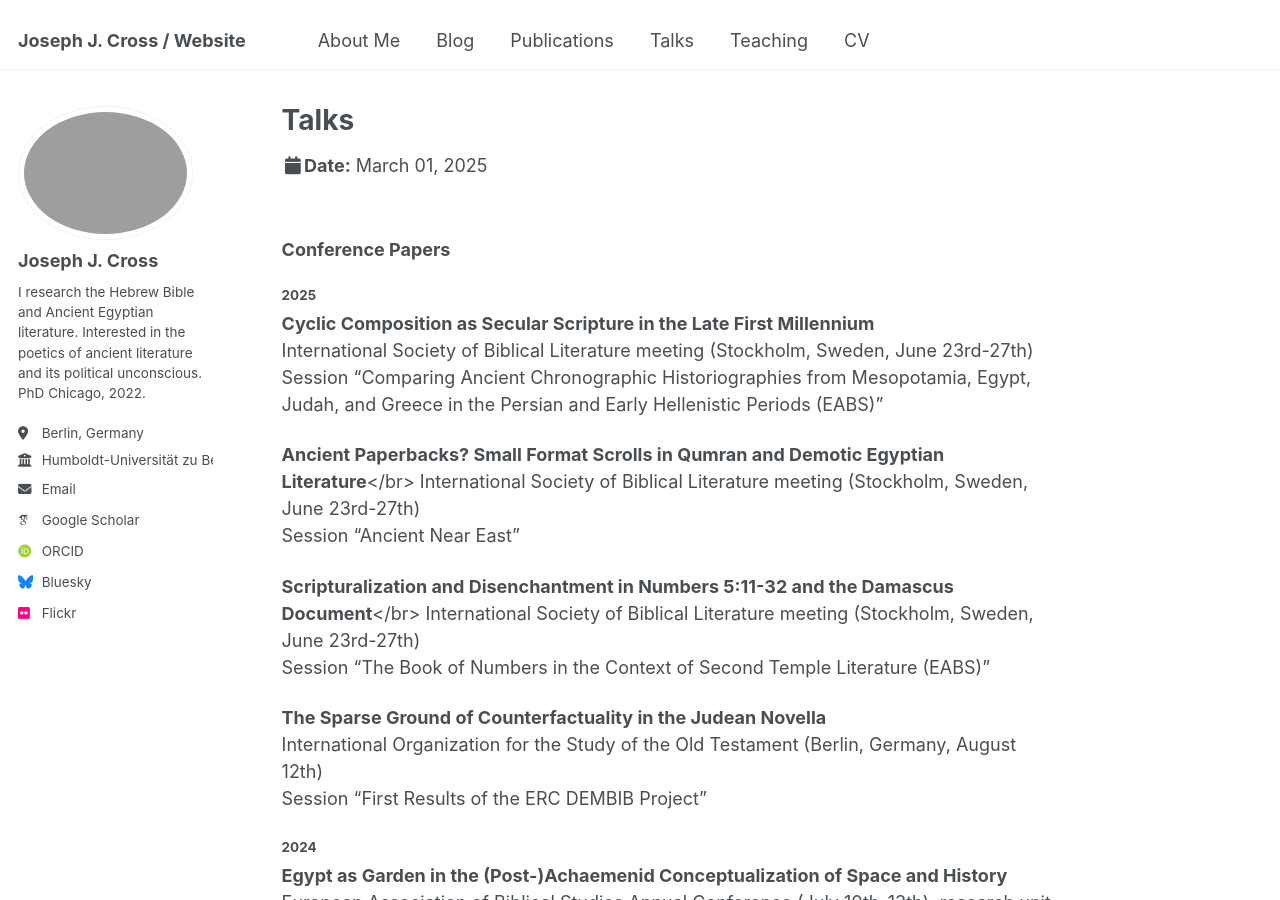
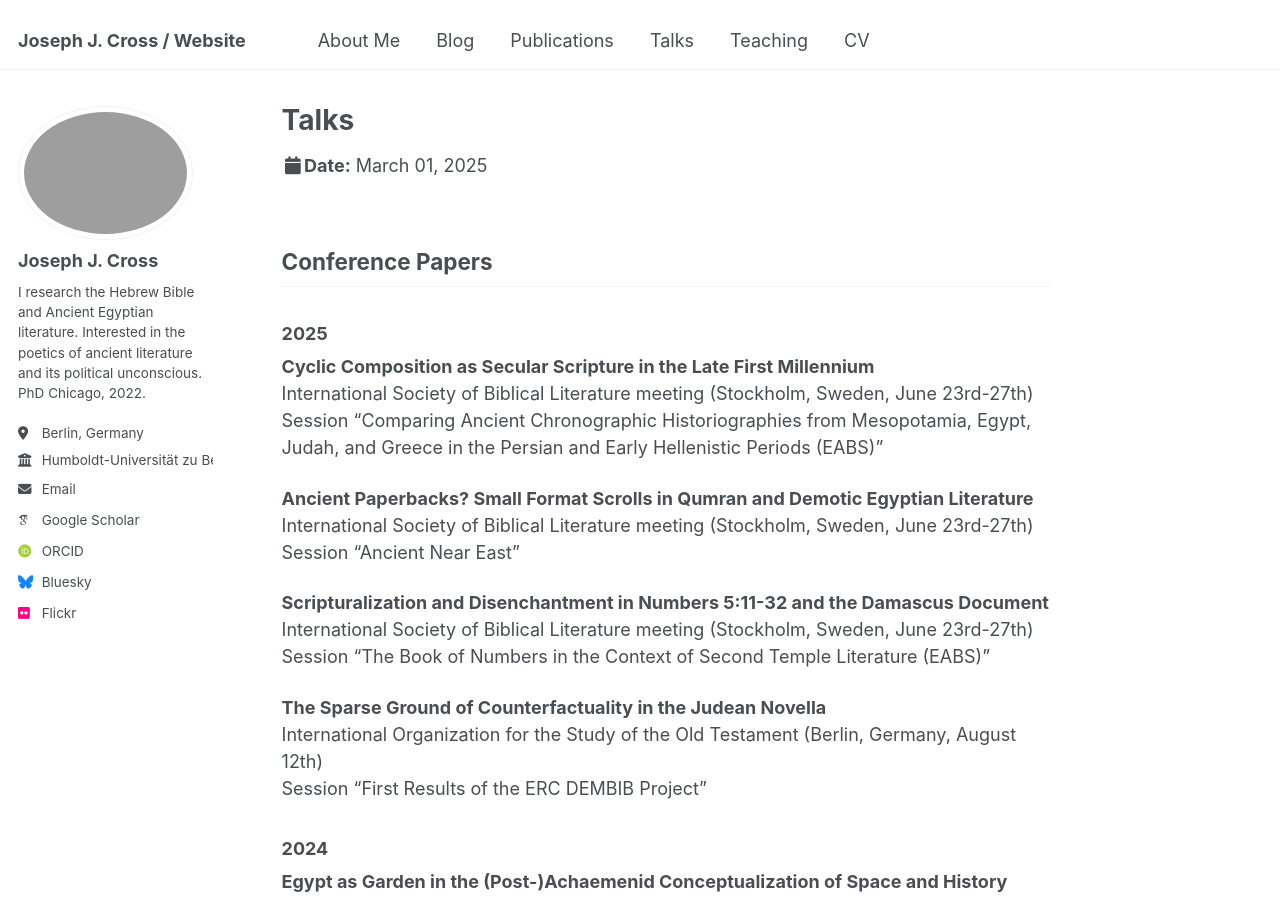
Before and after one commit to josephjcross/josephjcross.github.io, a Jekyll site: the page built from _talks/talks.md, in a window 1280 px wide and 900 px high. Built offline with Jekyll 4.4.1, drawn with Linux system fonts in a browser that asks for light colours; some web fonts are replaced.

```diff
--- a/_talks/talks.md
+++ b/_talks/talks.md
@@ -3,19 +3,19 @@ permalink: /talks/
 author_profile: true
 ---
 
-### <a name="papers"></a>Conference Papers
+## <a name="papers"></a>Conference Papers
 
-#### 2025
+### 2025
 
 **Cyclic Composition as Secular Scripture in the Late First Millennium**<br/>
 International Society of Biblical Literature meeting (Stockholm, Sweden, June 23rd-27th)<br/>
 Session “Comparing Ancient Chronographic Historiographies from Mesopotamia, Egypt, Judah, and Greece in the Persian and Early Hellenistic Periods (EABS)"<br/>
 
-**Ancient Paperbacks? Small Format Scrolls in Qumran and Demotic Egyptian Literature**</br>
+**Ancient Paperbacks? Small Format Scrolls in Qumran and Demotic Egyptian Literature**<br/>
 International Society of Biblical Literature meeting (Stockholm, Sweden, June 23rd-27th)<br/>
 Session “Ancient Near East”<br/>
 
-**Scripturalization and Disenchantment in Numbers 5:11-32 and the Damascus Document**</br>
+**Scripturalization and Disenchantment in Numbers 5:11-32 and the Damascus Document**<br/>
 International Society of Biblical Literature meeting (Stockholm, Sweden, June 23rd-27th)<br/>
 Session “The Book of Numbers in the Context of Second Temple Literature (EABS)"<br/>
 
@@ -23,7 +23,7 @@ Session “The Book of Numbers in the Context of Second Temple Literature (EABS)
 International Organization for the Study of the Old Testament (Berlin, Germany, August 12th)<br/>
 Session “First Results of the ERC DEMBIB Project”<br/>
 
-#### 2024
+### 2024
 
 **Egypt as Garden in the (Post-)Achaemenid Conceptualization of Space and History**<br/>
 European Association of Biblical Studies Annual Conference (July 10th-13th), research unit "Comparing Ancient Chronographic Historiographies from Mesopotamia, Egypt, Judah, and Greece in the Persian and Early Hellenistic Periods" (with José Rafael Saade)
@@ -34,7 +34,7 @@ Society of Biblical Literature Annual Meeting (November 11th-21st), program unit
 **Are All Texts Rivers? The Ending of MT Esther and the Multitextuality of Prose Fiction in the Hellenistic Period**<br/>
 Society of Biblical Literature Annual Meeting (November 11th-21st), program unit "Hebrew Scriptures and Cognate Literature"
 
-#### 2023
+### 2023
 
 **Rethinking the Ending of Esther in Light of Demotic Egyptian Papyri**<br/>
 Tagung der Fachgruppe für Altes Testament der WGTh, Berlin (_March 4_)
@@ -42,12 +42,12 @@ Tagung der Fachgruppe für Altes Testament der WGTh, Berlin (_March 4_)
 **Multiple Endings, Not Redactions in MT Esther**<br/>
 Alttestamentliche Sozietät, Theologische Fakultät, Humboldt-Universität zu Berlin (_January 4_)
 
-#### 2022
+### 2022
 
 **A “véritable cycle romanesque?” The Relationship between P. Krall and P. Spiegelberg Reconsidered**<br/>
 14th International Demotic Congress, Heidelberg (_September 6_)
 
-#### 2021
+### 2021
 
 **Group Writing as Text-Making Technique**<br/>
 Society for the Study of Egyptian Antiquities Scholars’ Colloquium, Online (_November 5_)
@@ -55,7 +55,7 @@ Society for the Study of Egyptian Antiquities Scholars’ Colloquium, Online (_N
 **Mouvance and the Storyteller’s Art in Manuscripts of a Demotic Novella**<br/>
 Early Text Cultures reading group (Oxford), “Writing Orality” series (_February 18_)
 
-#### 2020
+### 2020
 
 **The Visual Possibilities of Narrative in the Demotic Battle for the Prebend of Amun**<br/>
 Society for the Study of Egyptian Antiquities Scholars’ Colloquium, Online (_November 7_)
@@ -72,7 +72,7 @@ American Schools of Oriental Research Annual Meeting, Online (_November 18th-21s
 **Genre Matters: Jonah as Novella**<br/>
 Southeastern Commission on the Study of Religion Annual Meeting, Athens GA (_March 1_)
 
-#### 2018
+### 2018
 
 **“Suit the action to the word, the word to the action”: A New Reading of a Northwest Semitic Incantation in Egyptian Script (P. BM 10042, col. XII)**<br/>
 American Schools of Oriental Research Annual Meeting (_November 14th-17th_)
@@ -80,14 +80,14 @@ American Schools of Oriental Research Annual Meeting (_November 14th-17th_)
 **Envisioning a Compiler at Work: Scribal Features of Papyrus Amherst 6**3<br/>
 Society of Biblical	Literature Annual Meeting, Denver CO (_November 18th_)
 
-#### 2011
+### 2011
 
 **“The Earth from Which He Was Taken”: The Shift of Speaker in Genesis 3:22-23**<br/>
 Southwestern Conference on Religious Studies Annual Meeting, Irving TX (_March 5th_)
 
-### <a name="talks"></a>Talks (selected)
+## <a name="talks"></a>Talks (selected)
 
-#### 2022
+### 2022
 
 Egyptian Scribes Writing Northwest Semitic<br/>
 Guest lecture, Lehrstuhl “Geschichte Israels in der altorientalischen Welt,” Theologische Fakultät, Humboldt-Universität zu Berlin (_July 28_)
@@ -98,7 +98,7 @@ Guest lecture, Lehrstuhl “Geschichte Israels in der altorientalischen Welt,”
 Inside the Academy: Getting a Humanities PhD in the US<br/>
 Guest lecture, Graduiertenzentrum, Theologische Fakultät, Humboldt-Universität zu Berlin (_June 1_)
 
-#### 2021
+### 2021
 
 Getting the Story Straight: Plot Structure and Eventfulness in Esther<br/>
 Hebrew Bible and Early Jewish Reception Workshop, University of Chicago (_May 25_)
@@ -106,7 +106,7 @@ Hebrew Bible and Early Jewish Reception Workshop, University of Chicago (_May 25
 Literature in Ancient Egyptian Society<br/>
 Literature Workshop, Oriental Institute of the University of Chicago (_February 13_)
 
-#### 2020
+### 2020
 
 Who Are the Samaritans?<br/>
 Sunday Seminar, Oriental Institute of the University of Chicago (_August 16_)
@@ -120,12 +120,12 @@ Members' Lecture, Oriental Institute of the University of Chicago (_April 8_)
 Mythology of Ancient Egypt<br/>
 Guest lecture, CLAS 250 Mythology, University of North Carolina Asheville (_February 14_)
 
-#### 2019
+### 2019
 
 Books without Authors: Who Wrote (And Read) The First Novels?<br/>
 Brown Bag Lecture, Ramsey Library, University of North Carolina Asheville (_February 14_)
 
-#### 2018
+### 2018
 
 Science and Technology of Writing in Ancient Egypt<br/>
 Teacher Cohort Academy lecture, Education Department of the Oriental Institute of the University of Chicago
@@ -135,7 +135,7 @@ Textual Criticism of the Hebrew Bible: A Manuscript-Based Overview<br/>
 Colloquium for [Critical Editions for Digital Analysis and Research](https://voices.uchicago.edu/cedar/) Project,
 [OCHRE Data Service](https://voices.uchicago.edu/ochre/), The Oriental Institute of the University of Chicago (_May 4_)
 
-#### 2017
+### 2017
 
 Egypto-Judaica: The First Jews in Egypt and the Egyptian Influence on the Bible<br/>
 Lunch Lecture, KAM Isaiah Israel, Hyde Park, Chicago IL (_April 18_)
@@ -146,7 +146,7 @@ Oriental Institute Community Scholars Lecture, Itasca Public Library, Itasca IL
 Engineering and Mathematics in Ancient Egypt<br/>
 Teacher Cohort Academy lecture, Education Department of the Oriental Institute of the University of Chicago (_February 17_)
 
-#### 2016
+### 2016
 
 Magic and Medicine in Ancient Egypt<br/>
 Oriental Institute Community Scholars Lecture, La Grange Public Library, La Grange IL (_October 25_)
```
